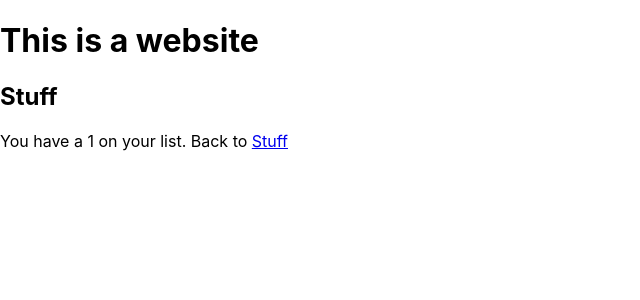
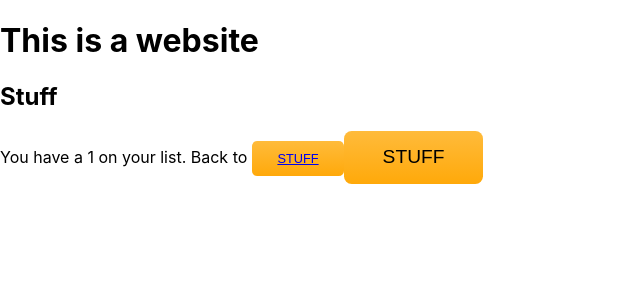
Before and after one commit to SeanPed/react-stuff, a React (Vite) app: page /stuff/1 in a window 1280 px wide. Shown: the top 300 px of the page, without its empty margins (0-640 px from the left). Built offline with nearby package versions, Linux system fonts and the light colour scheme.

Commit message:
Create Tag

```diff
--- a/src/app/components/Button/Button.tsx
+++ b/src/app/components/Button/Button.tsx
@@ -4,15 +4,16 @@ import styled from 'styled-components';
 
 type ButtonProps = {
   children: ReactNode;
+  large?: boolean;
 };
-function Button({ children }: ButtonProps): JSX.Element {
-  return <StyledButton>{children}</StyledButton>;
+function Button({ children, large }: ButtonProps): JSX.Element {
+  return <StyledButton large={large}>{children}</StyledButton>;
 }
 
-const StyledButton = styled.button`
+const StyledButton = styled.button<Partial<ButtonProps>>`
   color: #000;
   background: linear-gradient(180deg, #ffbb3b, #ffa90a);
-  font-size: 0.8em;
+  font-size: ${(props) => (props.large ? '1.2em' : '0.8em')};
   padding: 0.8em 2em;
   border: none;
   border-radius: 0.4em;
--- a/src/app/pages/stuff/Stuff.tsx
+++ b/src/app/pages/stuff/Stuff.tsx
@@ -1,5 +1,6 @@
 import React from 'react';
 import { Link, useParams } from 'react-router-dom';
+import Button from '../../components/Button/Button';
 
 function Stuff(): JSX.Element {
   const { stuffParams } = useParams();
@@ -8,7 +9,12 @@ function Stuff(): JSX.Element {
       <h2>Stuff</h2>
       <p>
         You have a {stuffParams} on your list. Back to{' '}
-        <Link to="/stuff">Stuff</Link>
+        <Button>
+          <Link to="/stuff">Stuff</Link>
+        </Button>
+        <Link to="/stuff">
+          <Button large={true}>Stuff</Button>
+        </Link>
       </p>
     </>
   );
```
Also changed, not shown: src/app/components/Tag/Tag.tsx (added, +23 -0 lines), 1 other file (tests, documents, lock files or other folders).
